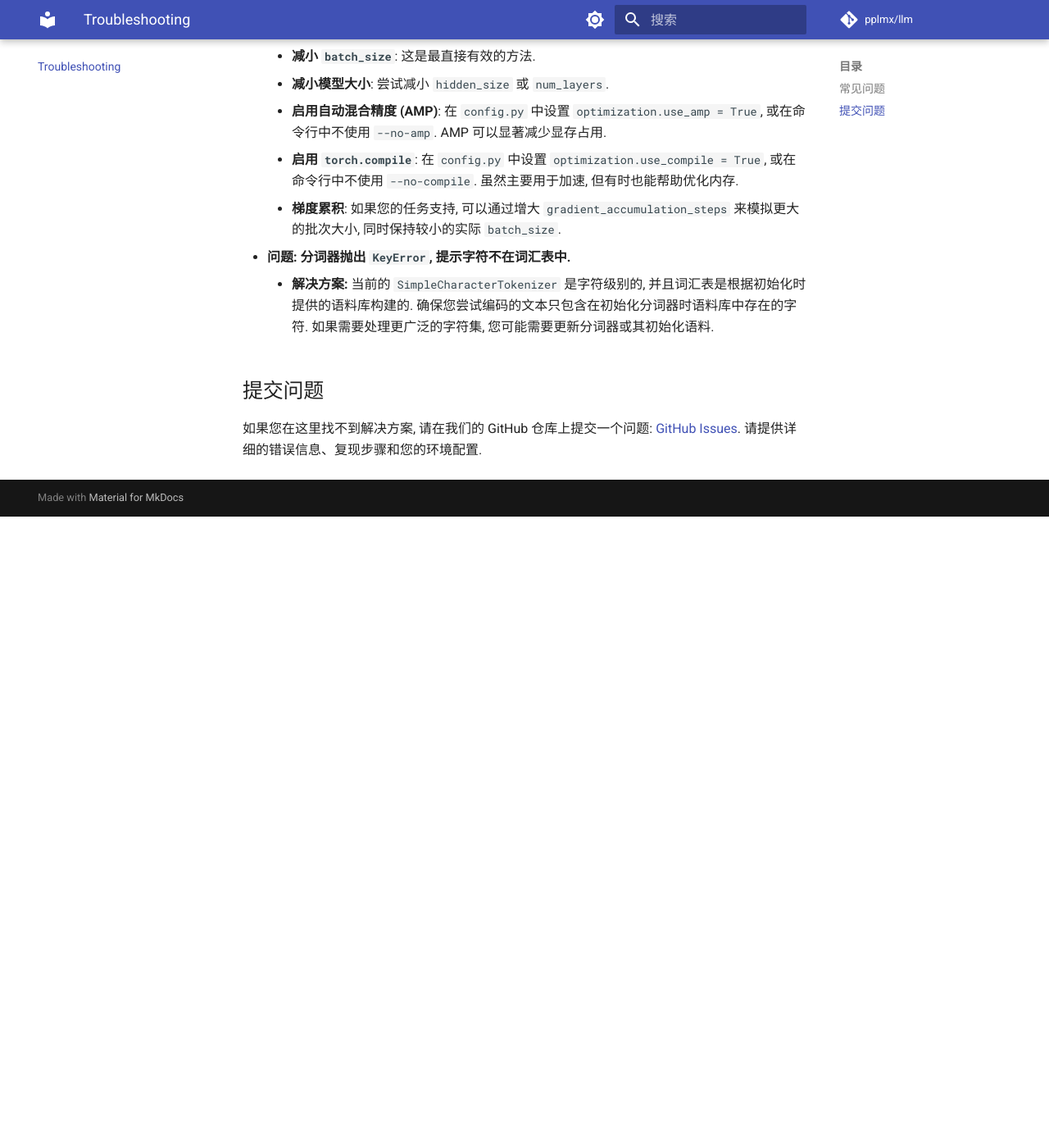
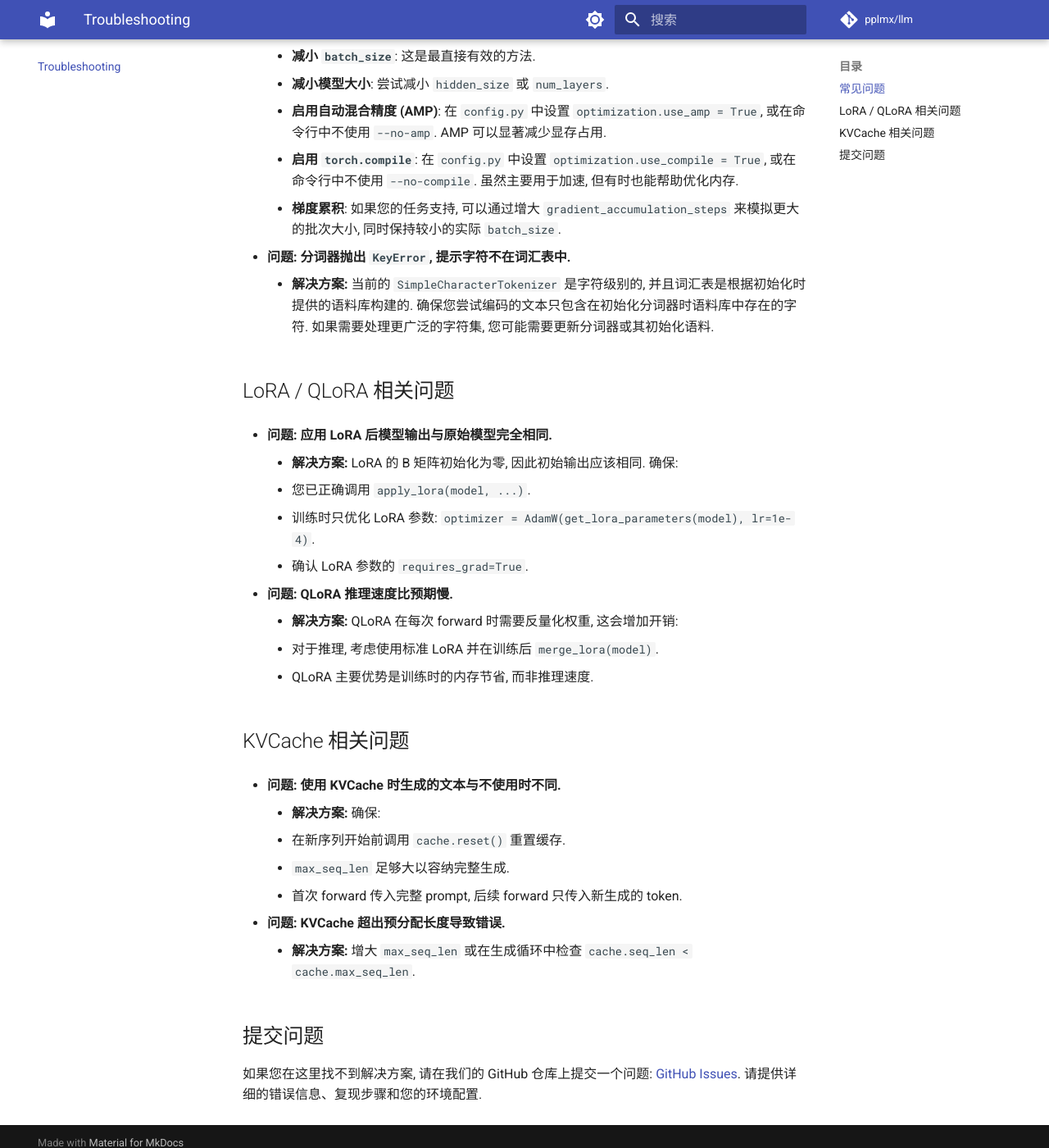
Before and after one commit to pplmx/llm, an MkDocs documentation site: the page built from docs/troubleshooting.md, in a window 1280 px wide and 1400 px high, scrolled down 960 px. Shown: the whole window at 82% size. Built offline with MkDocs 1.6.1 and Material for MkDocs 9.7.7, drawn with Linux system fonts in a browser that asks for light colours; comment, search, counter and statistics services are not loaded; before the commit the page ends 1590 px from its top, so only the background shows below that.

Commit message:
docs: update README and troubleshooting with new features
- Add LoRA, QLoRA, KVCache to README Features section
- Add guide links to README Usage section
- Add LoRA/QLoRA troubleshooting section
- Add KVCache troubleshooting section

```diff
--- a/docs/troubleshooting.md
+++ b/docs/troubleshooting.md
@@ -34,6 +34,30 @@
 - **问题: 分词器抛出 `KeyError`, 提示字符不在词汇表中.**
     - **解决方案:** 当前的 `SimpleCharacterTokenizer` 是字符级别的, 并且词汇表是根据初始化时提供的语料库构建的. 确保您尝试编码的文本只包含在初始化分词器时语料库中存在的字符. 如果需要处理更广泛的字符集, 您可能需要更新分词器或其初始化语料.
 
+## LoRA / QLoRA 相关问题
+
+- **问题: 应用 LoRA 后模型输出与原始模型完全相同.**
+    - **解决方案:** LoRA 的 B 矩阵初始化为零, 因此初始输出应该相同. 确保:
+    1. 您已正确调用 `apply_lora(model, ...)`.
+    2. 训练时只优化 LoRA 参数: `optimizer = AdamW(get_lora_parameters(model), lr=1e-4)`.
+    3. 确认 LoRA 参数的 `requires_grad=True`.
+
+- **问题: QLoRA 推理速度比预期慢.**
+    - **解决方案:** QLoRA 在每次 forward 时需要反量化权重, 这会增加开销:
+    1. 对于推理, 考虑使用标准 LoRA 并在训练后 `merge_lora(model)`.
+    2. QLoRA 主要优势是训练时的内存节省, 而非推理速度.
+
+## KVCache 相关问题
+
+- **问题: 使用 KVCache 时生成的文本与不使用时不同.**
+    - **解决方案:** 确保:
+    1. 在新序列开始前调用 `cache.reset()` 重置缓存.
+    2. `max_seq_len` 足够大以容纳完整生成.
+    3. 首次 forward 传入完整 prompt, 后续 forward 只传入新生成的 token.
+
+- **问题: KVCache 超出预分配长度导致错误.**
+    - **解决方案:** 增大 `max_seq_len` 或在生成循环中检查 `cache.seq_len < cache.max_seq_len`.
+
 ## 提交问题
 
 如果您在这里找不到解决方案, 请在我们的 GitHub 仓库上提交一个问题: [GitHub Issues](https://github.com/pplmx/llm/issues). 请提供详细的错误信息、复现步骤和您的环境配置.
```
Also changed, not shown: README.md (+6 -0 lines).
